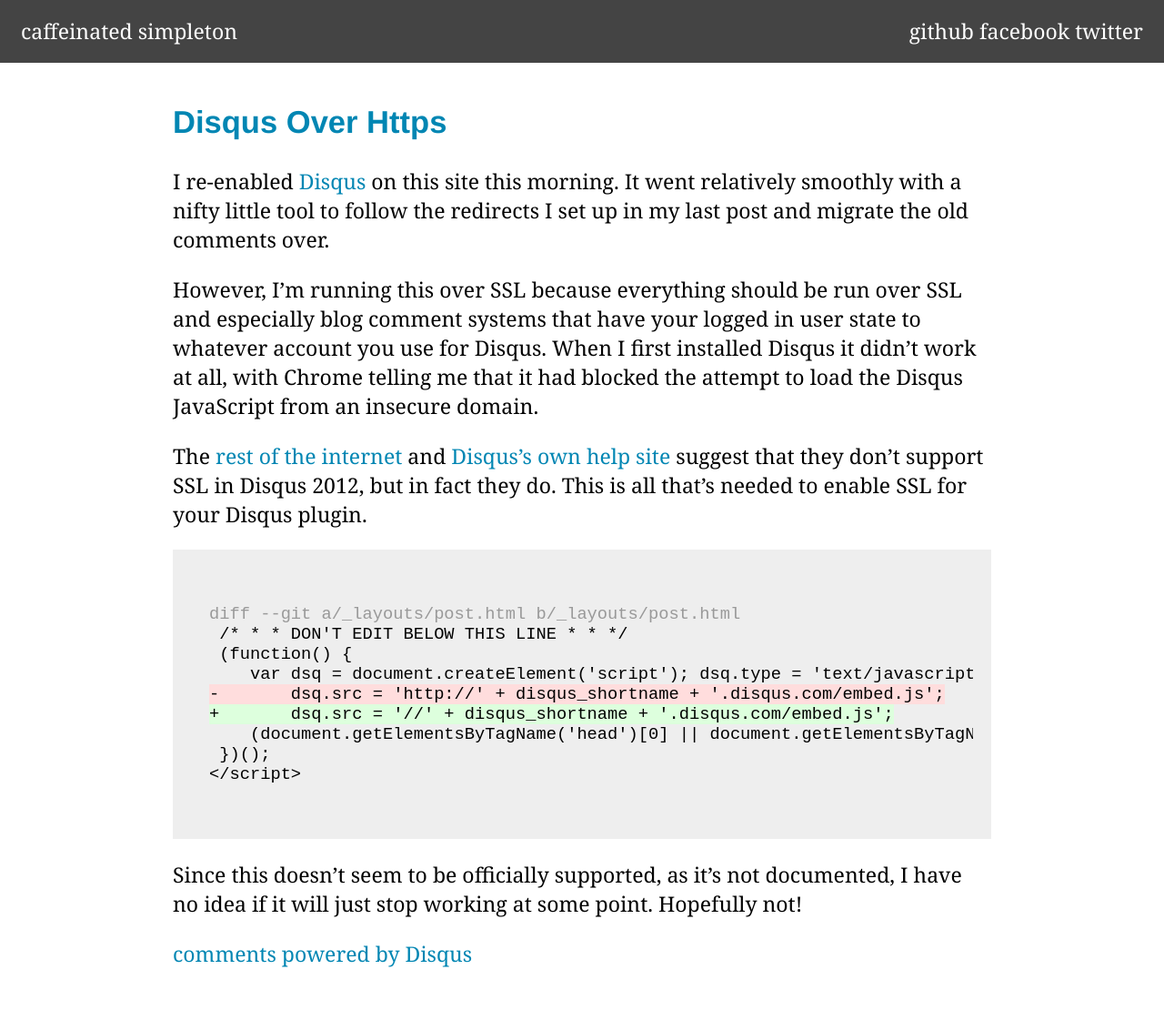
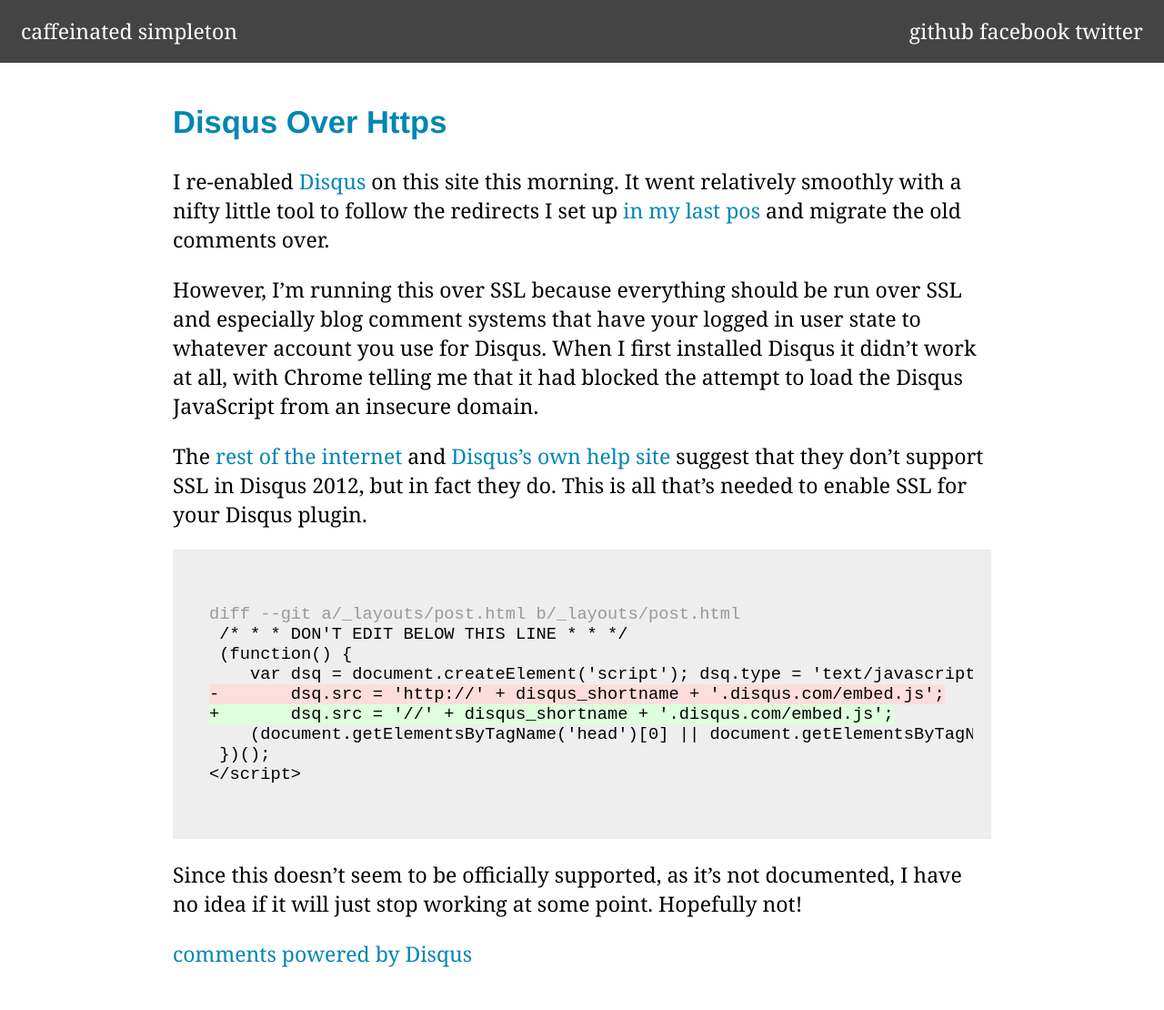
Before and after one commit to JustinTulloss/caffeinated-simpleton, a Jekyll site: the page built from _posts/2013-01-13-disqus-over-https.markdown, in a window 1280 px wide. Shown: the whole page at 91% size. Built offline with Jekyll 4.4.1, drawn with Linux system fonts in a browser that asks for light colours; Markdown is read by kramdown in place of the engine named in the settings; comment, search, counter and statistics services are not loaded.

```diff
--- a/_posts/2013-01-13-disqus-over-https.markdown
+++ b/_posts/2013-01-13-disqus-over-https.markdown
@@ -1,10 +1,11 @@
 ---
 layout: post
+category: Development
 ---
 
 I re-enabled [Disqus][1] on this site this morning. It went relatively smoothly
-with a nifty little tool to follow the redirects I set up in my last post and
-migrate the old comments over.
+with a nifty little tool to follow the redirects I set up [in my last pos][4]
+and migrate the old comments over.
 
 However, I'm running this over SSL because everything should be run over SSL
 and especially blog comment systems that have your logged in user state to
```
Also changed, not shown: other parts of _posts/2013-01-13-disqus-over-https.markdown (+1 -0 lines).
